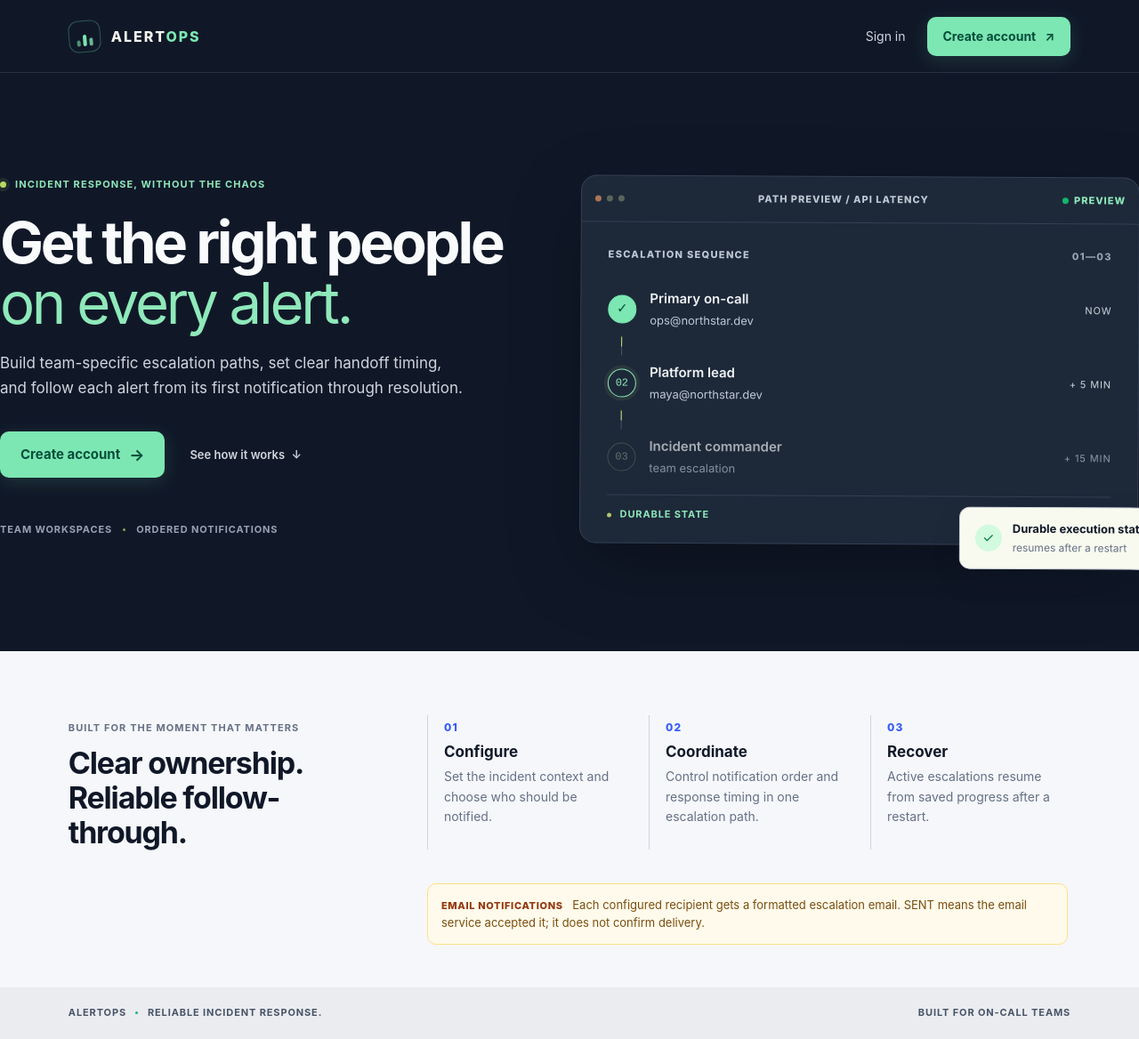
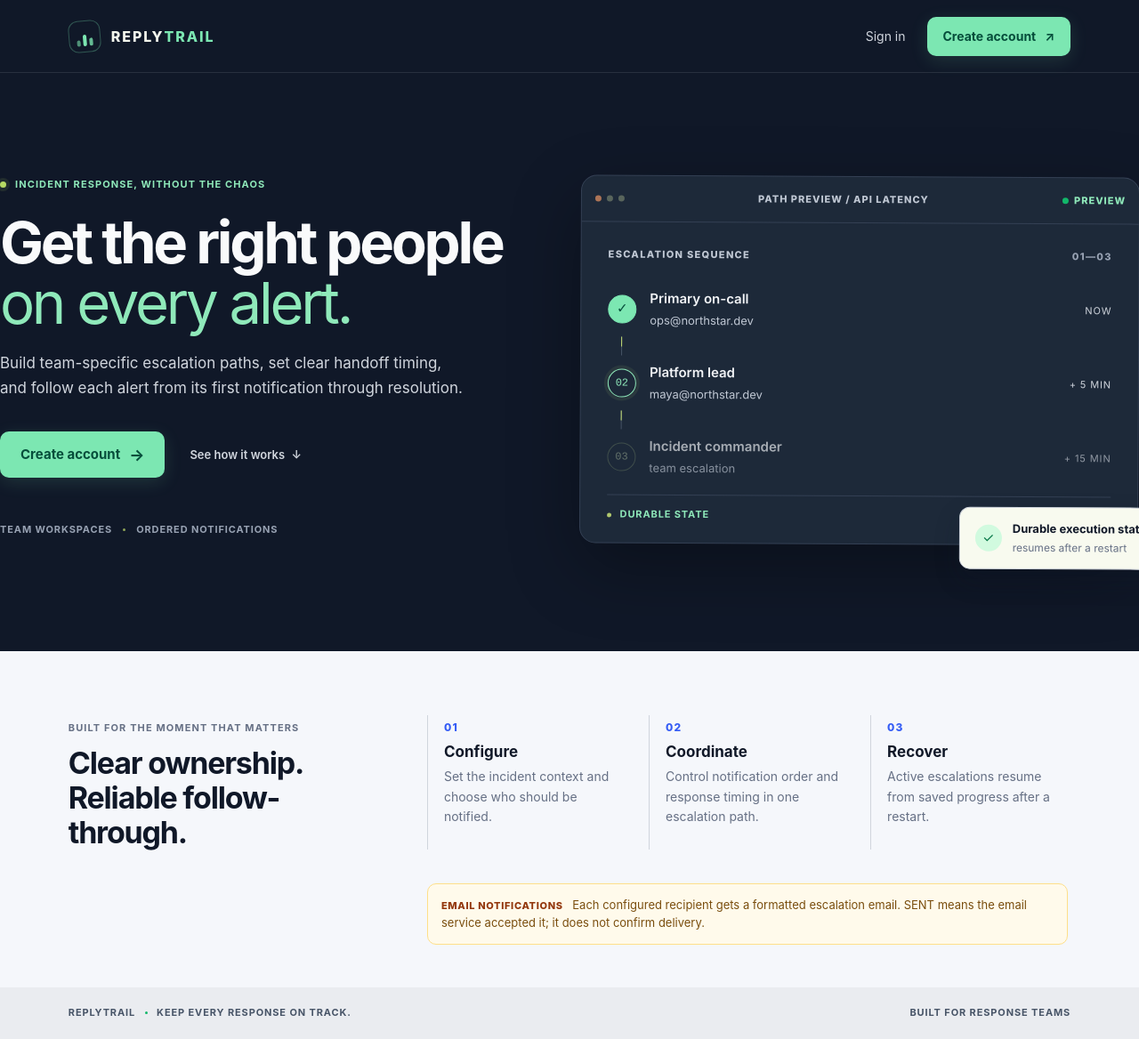
Before and after one commit to 1hemant2/alert_ops, a React (Vite) app in the folder ui/: page / in a window 1280 px wide. Shown: the whole page at 89% size. Built offline with nearby package versions, Linux system fonts and the light colour scheme; no server answers.

Commit message:
Rebrand frontend surfaces as ReplyTrail

```diff
--- a/ui/index.html
+++ b/ui/index.html
@@ -4,8 +4,8 @@
     <meta charset="UTF-8" />
     <meta name="viewport" content="width=device-width, initial-scale=1.0" />
     <meta name="theme-color" content="#101918" />
-    <meta name="description" content="Configure and inspect reliable alert escalation workflows." />
-    <title>AlertOps — escalation control room</title>
+    <meta name="description" content="ReplyTrail keeps every team response on track with ordered, durable escalation paths." />
+    <title>ReplyTrail — keep every response on track</title>
   </head>
   <body>
     <div id="root"></div>
--- a/ui/src/App.tsx
+++ b/ui/src/App.tsx
@@ -48,8 +48,9 @@ function HomeRedirect() {
   return <PublicPage />
 }
 
+// Renders the fallback for unknown application routes.
 function NotFound() {
-  return <main className="not-found"><span className="eyebrow">404 / ROUTE NOT FOUND</span><h1>This path is out of sequence.</h1><a className="button button-primary" href="/">Return to AlertOps</a></main>
+  return <main className="not-found"><span className="eyebrow">404 / ROUTE NOT FOUND</span><h1>This path is out of sequence.</h1><a className="button button-primary" href="/">Return to ReplyTrail</a></main>
 }
 
 function AppRoutes() {
--- a/ui/src/api/client.ts
+++ b/ui/src/api/client.ts
@@ -12,6 +12,7 @@ export class ApiError extends Error {
 
 type RequestOptions = RequestInit & { public?: boolean }
 
+// Sends an API request and converts common failures into safe user copy.
 export async function request<T>(path: string, options: RequestOptions = {}): Promise<T> {
   const { public: isPublic = false, headers, ...init } = options
   const token = isPublic ? null : sessionStorage.getItem('alertops.token')
@@ -51,7 +52,7 @@ export async function request<T>(path: string, options: RequestOptions = {}): Pr
           ? 'This record could not be found in the current team.'
           : response.status === 400
             ? 'Check the submitted values and try again.'
-            : 'AlertOps could not complete that request. Try again.')
+            : 'ReplyTrail could not complete that request. Try again.')
     throw new ApiError(message, response.status)
   }
 
--- a/ui/src/components/AppShell.tsx
+++ b/ui/src/components/AppShell.tsx
@@ -4,6 +4,7 @@ import { useSession } from '../app/useSession'
 import { teamRoleLabel } from '../features/teams/teamRoles'
 import { NavIcon } from './NavIcon'
 
+// Renders the signed-in ReplyTrail workspace shell.
 export function AppShell() {
   const { team, logout } = useSession()
   const navigate = useNavigate()
@@ -21,7 +22,7 @@ export function AppShell() {
       <aside className="sidebar">
         <NavLink className="brand" to={base}>
           <span className="brand-icon"><b /><b /><b /></span>
-          <span>ALERT<span>OPS</span></span>
+          <span>REPLY<span>TRAIL</span></span>
         </NavLink>
         <div className="workspace-label">WORKSPACE</div>
         <button className="workspace-switch" onClick={() => navigate('/teams')}>
@@ -41,12 +42,12 @@ export function AppShell() {
         <div className="sidebar-bottom">
           <div className="sidebar-system"><span className="queue-mark"><NavIcon name="escalations" /></span><span><strong>Escalation engine</strong><small>Ordered, durable handoffs</small></span></div>
           <button className="nav-item logout-button" onClick={signOut}><span className="nav-glyph"><NavIcon name="signout" /></span>Sign out</button>
-          <div className="sidebar-version">ALERTOPS <span>WORKSPACE</span></div>
+          <div className="sidebar-version">REPLYTRAIL <span>WORKSPACE</span></div>
         </div>
       </aside>
       <main className="main-column">
         <header className="topbar">
-          <div className="topbar-crumb"><span>Workspace</span><b>/</b><strong>{team?.name ?? 'AlertOps'}</strong></div>
+          <div className="topbar-crumb"><span>Workspace</span><b>/</b><strong>{team?.name ?? 'ReplyTrail'}</strong></div>
           <div className="topbar-right"><span className="api-indicator"><i />TEAM WORKSPACE</span><button className="avatar-button" onClick={signOut} title="Sign out"><NavIcon name="signout" /></button></div>
         </header>
         <div className="page-content"><Outlet /></div>
--- a/ui/src/features/auth/AuthPages.tsx
+++ b/ui/src/features/auth/AuthPages.tsx
@@ -8,6 +8,7 @@ import { Button, Field, InlineNotice } from '../../components/Elements'
 
 const PENDING_VERIFICATION_EMAIL_KEY = 'alertops.pending-verification-email'
 
+// Renders the ReplyTrail sign-in form.
 export function LoginPage() {
   const [email, setEmail] = useState('')
   const [password, setPassword] = useState('')
@@ -35,22 +36,23 @@ export function LoginPage() {
 
   return (
     <div className="auth-page">
-      <Link className="brand" to="/"><span className="brand-icon"><b /><b /><b /></span><span>ALERT<span>OPS</span></span></Link>
+      <Link className="brand" to="/"><span className="brand-icon"><b /><b /><b /></span><span>REPLY<span>TRAIL</span></span></Link>
       <div className="auth-card">
-        <span className="eyebrow">WELCOME BACK</span><h1>Sign in to AlertOps</h1><p>Pick up where your incident workflows left off.</p>
+        <span className="eyebrow">WELCOME BACK</span><h1>Sign in to ReplyTrail</h1><p>Pick up where your response workflows left off.</p>
         <form onSubmit={submit} className="form-stack">
           <Field label="Email"><input autoComplete="email" type="email" required value={email} onChange={event => setEmail(event.target.value)} placeholder="you@company.com" /></Field>
           <Field label="Password"><input autoComplete="current-password" type="password" required value={password} onChange={event => setPassword(event.target.value)} placeholder="Your password" /></Field>
           {loginMutation.error && <div role="alert" className="form-error">{loginMutation.error.message}</div>}
           <Button className="button-full" disabled={loginMutation.isPending}>{loginMutation.isPending ? 'Signing in…' : 'Sign in'} <span>→</span></Button>
         </form>
-        <div className="auth-switch">New to AlertOps? <Link to="/register">Create an account</Link></div>
+        <div className="auth-switch">New to ReplyTrail? <Link to="/register">Create an account</Link></div>
       </div>
-      <div className="auth-caption">ALERTOPS <i /> DURABLE, ORDERED ESCALATION</div>
+      <div className="auth-caption">REPLYTRAIL <i /> KEEP EVERY RESPONSE ON TRACK</div>
     </div>
   )
 }
 
+// Renders the ReplyTrail account registration form.
 export function RegisterPage() {
   const [name, setName] = useState('')
   const [email, setEmail] = useState('')
@@ -72,7 +74,7 @@ export function RegisterPage() {
 
   return (
     <div className="auth-page">
-      <Link className="brand" to="/"><span className="brand-icon"><b /><b /><b /></span><span>ALERT<span>OPS</span></span></Link>
+      <Link className="brand" to="/"><span className="brand-icon"><b /><b /><b /></span><span>REPLY<span>TRAIL</span></span></Link>
       <div className="auth-card">
         <span className="eyebrow">GET STARTED</span><h1>Create your account</h1><p>Build a workspace and walk through a live escalation.</p>
         <form onSubmit={submit} className="form-stack">
@@ -84,11 +86,12 @@ export function RegisterPage() {
         </form>
         <div className="auth-switch">Already have an account? <Link to="/login">Sign in</Link></div>
       </div>
-      <div className="auth-caption">ALERTOPS <i /> DURABLE, ORDERED ESCALATION</div>
+      <div className="auth-caption">REPLYTRAIL <i /> KEEP EVERY RESPONSE ON TRACK</div>
     </div>
   )
 }
 
+// Renders account email verification and resend actions.
 export function VerifyEmailPage() {
   const [searchParams] = useSearchParams()
   const location = useLocation()
@@ -124,18 +127,18 @@ export function VerifyEmailPage() {
 
   return (
     <div className="auth-page">
-      <Link className="brand" to="/"><span className="brand-icon"><b /><b /><b /></span><span>ALERT<span>OPS</span></span></Link>
+      <Link className="brand" to="/"><span className="brand-icon"><b /><b /><b /></span><span>REPLY<span>TRAIL</span></span></Link>
       <div className="auth-card">
         <span className="eyebrow">ACCOUNT SECURITY</span>
         <h1>{emailVerified ? 'Email verified' : 'Verify your email'}</h1>
         {emailVerified ? (
           <>
-            <p>Your AlertOps account is ready. You can now create teams and accept invitations.</p>
+            <p>Your ReplyTrail account is ready. You can now create teams and accept invitations.</p>
             <Button className="button-full" onClick={continueAfterEmailVerification}>Continue <span>→</span></Button>
           </>
         ) : verificationTokenFromUrl ? (
           <>
-            <p>Confirm this email address to unlock your AlertOps workspace.</p>
+            <p>Confirm this email address to unlock your ReplyTrail workspace.</p>
             {verifyEmailMutation.error && <div role="alert" className="form-error">{verifyEmailMutation.error.message}</div>}
             <Button className="button-full" disabled={verifyEmailMutation.isPending} onClick={() => verifyEmailMutation.mutate()}>
               {verifyEmailMutation.isPending ? 'Verifying…' : 'Verify email'} <span>→</span>
@@ -162,9 +165,9 @@ export function VerifyEmailPage() {
             </Button>
           </>
         )}
-        <div className="auth-switch"><Link to="/">Return to AlertOps</Link></div>
+        <div className="auth-switch"><Link to="/">Return to ReplyTrail</Link></div>
       </div>
-      <div className="auth-caption">ALERTOPS <i /> DURABLE, ORDERED ESCALATION</div>
+      <div className="auth-caption">REPLYTRAIL <i /> KEEP EVERY RESPONSE ON TRACK</div>
     </div>
   )
 }
--- a/ui/src/features/escalations/AcknowledgeEscalationPage.tsx
+++ b/ui/src/features/escalations/AcknowledgeEscalationPage.tsx
@@ -6,21 +6,23 @@ import type { EscalationAcknowledgement, EscalationResolution } from '../../api/
 import { Button } from '../../components/Elements'
 import { formatDate } from '../../lib/format'
 
+// Formats safe errors for the acknowledgement preview and confirmation.
 function acknowledgementError(error: Error | null): string {
   if (error instanceof ApiError) {
     if (error.status === 410) return 'This acknowledgement window has closed. Ask your team to review the escalation.'
     if (error.status === 409) return 'This escalation has moved on, or another recipient already acknowledged it.'
     if (error.status === 400) return 'This acknowledgement link is invalid. Open the link from the original email.'
   }
-  return error?.message ?? 'AlertOps could not load this acknowledgement link.'
+  return error?.message ?? 'ReplyTrail could not load this acknowledgement link.'
 }
 
+// Formats safe errors for the resolution confirmation.
 function resolutionError(error: Error | null): string {
   if (error instanceof ApiError) {
     if (error.status === 409) return 'This resolution window has closed or the escalation was already advanced.'
     if (error.status === 400) return 'This resolution link is invalid. Open the link from the original email.'
   }
-  return error?.message ?? 'AlertOps could not resolve this escalation.'
+  return error?.message ?? 'ReplyTrail could not resolve this escalation.'
 }
 
 // Explains whether acknowledgement started an active resolution window.
@@ -36,14 +38,16 @@ function AcknowledgedMessage({ result }: { result: EscalationAcknowledgement })
 }
 
 // Confirms that the active resolution window has ended successfully.
+// Renders the success state after an escalation is resolved.
 function ResolvedMessage({ result }: { result: EscalationResolution }) {
   return <div className="notice notice-success" role="status">
     <strong>Escalation resolved</strong>
-    <div>AlertOps stopped the remaining response steps for “{result.escalationName}”.</div>
+    <div>ReplyTrail stopped the remaining response steps for “{result.escalationName}”.</div>
     {result.resolvedAt && <small>Resolved by {result.resolvedBy ?? 'the current recipient'} at {formatDate(result.resolvedAt)}.</small>}
   </div>
 }
 
+// Renders the public acknowledgement and resolution action page.
 export function AcknowledgeEscalationPage() {
   const [searchParams] = useSearchParams()
   const token = searchParams.get('token') ?? ''
@@ -107,6 +111,6 @@ export function AcknowledgeEscalationPage() {
               </>}
       <div className="acknowledgement-footnote">This link is for {preview.data?.recipientEmail ?? 'the person assigned to this step'} and expires {preview.data ? formatDate(preview.data.expiresAt) : 'after a limited time'}. {acknowledgedResult?.resolutionDeadline ? `Resolve before ${formatDate(acknowledgedResult.resolutionDeadline)}.` : ''}</div>
     </div>
-    <div className="auth-caption">ALERTOPS <i /> DURABLE, ORDERED ESCALATION</div>
+    <div className="auth-caption">REPLYTRAIL <i /> KEEP EVERY RESPONSE ON TRACK</div>
   </div>
 }
--- a/ui/src/features/escalations/EscalateNowPage.tsx
+++ b/ui/src/features/escalations/EscalateNowPage.tsx
@@ -6,23 +6,26 @@ import type { EscalationManualAction } from '../../api/types'
 import { Button } from '../../components/Elements'
 import { formatDate } from '../../lib/format'
 
+// Formats safe errors for the Escalate now preview and confirmation.
 function manualActionError(error: Error | null): string {
   if (error instanceof ApiError) {
     if (error.status === 410) return 'This Escalate now link has expired.'
     if (error.status === 409) return 'This escalation has advanced or its response window has closed. The link cannot change a later step.'
     if (error.status === 400) return 'This Escalate now link is invalid. Open the complete link from your email.'
   }
-  return error?.message ?? 'AlertOps could not load this Escalate now link.'
+  return error?.message ?? 'ReplyTrail could not load this Escalate now link.'
 }
 
+// Renders the success state after the next response is scheduled.
 function CompletedAction({ result }: { result: EscalationManualAction }) {
   return <div className="notice notice-success" role="status">
     <strong>Next notification scheduled</strong>
-    <div>AlertOps removed the wait for the next response step in “{result.escalationName}”.</div>
+    <div>ReplyTrail removed the wait for the next response step in “{result.escalationName}”.</div>
     {result.targetRecipientEmail && <small>The next notification is assigned to {result.targetRecipientEmail}.</small>}
   </div>
 }
 
+// Renders the public Escalate now action page.
 export function EscalateNowPage() {
   const [searchParams] = useSearchParams()
   const token = searchParams.get('token') ?? ''
@@ -41,7 +44,7 @@ export function EscalateNowPage() {
       <span className="eyebrow">ESCALATION RESPONSE</span>
       <h1>{completed ? 'Next step scheduled' : preview.data && !preview.data.actionAvailable ? 'Escalate now unavailable' : 'Escalate this alert now'}</h1>
       <p>{completed
-        ? 'The next response step is now due and will be delivered by AlertOps.'
+        ? 'The next response step is now due and will be delivered by ReplyTrail.'
         : 'This read-only preview checks the current saved step before you confirm.'}</p>
 
       {!token && <div className="form-error" role="alert">The Escalate now link is missing its token. Open the complete link from your email.</div>}
@@ -67,6 +70,6 @@ export function EscalateNowPage() {
           </>}
       <div className="acknowledgement-footnote">This link is scoped to the current response step. The saved response deadline is {preview.data?.actionDeadline ? formatDate(preview.data.actionDeadline) : 'not available'}.</div>
     </div>
-    <div className="auth-caption">ALERTOPS <i /> DURABLE, ORDERED ESCALATION</div>
+    <div className="auth-caption">REPLYTRAIL <i /> KEEP EVERY RESPONSE ON TRACK</div>
   </div>
 }
--- a/ui/src/features/escalations/EscalationDetailPage.tsx
+++ b/ui/src/features/escalations/EscalationDetailPage.tsx
@@ -68,7 +68,7 @@ function activityLabel(event: EscalationHistoryEvent): string {
 
 // Describes the safe actor information returned by the history endpoint.
 function activityActor(event: EscalationHistoryEvent): string {
-  return event.actorType === 'SYSTEM' ? 'AlertOps system' : event.actorEmail ?? 'Team member'
+  return event.actorType === 'SYSTEM' ? 'ReplyTrail system' : event.actorEmail ?? 'Team member'
 }
 
 // Formats safe step, recipient, attempt, and timing details without exposing raw metadata.
@@ -120,6 +120,7 @@ function taskMetadataValue(value?: string | null): string {
 }
 
 // Displays the current escalation, saved step progress, and activity history.
+// Renders the saved escalation progress and activity history.
 export function EscalationDetailPage() {
   const { teamId = '', escalationId = '' } = useParams()
   const [scheduleDate, setScheduleDate] = useState('')
@@ -268,7 +269,7 @@ export function EscalationDetailPage() {
     <div className="back-link-row"><Link to={`/app/${teamId}/escalations`}>← Escalations</Link><span> / </span><span>{item.name}</span></div>
     <PageHeader eyebrow={`EXECUTION / ${item.id.slice(0, 8).toUpperCase()}`} title={item.name} description="Durable progress for this team scoped escalation." action={<StatusBadge status={item.status} />} />
     <InlineNotice>Each active step emails its configured recipient with the task context. SENT means the email service accepted the message; it does not confirm delivery.</InlineNotice>
-    {item.status === 'START_FAILED' && <InlineNotice tone="error"><strong>This scheduled escalation could not start.</strong> AlertOps exhausted its start retries. A notification was queued for the scheduler owner and team administrators; undelivered notifications retry and recover after restart.</InlineNotice>}
+    {item.status === 'START_FAILED' && <InlineNotice tone="error"><strong>This scheduled escalation could not start.</strong> ReplyTrail exhausted its start retries. A notification was queued for the scheduler owner and team administrators; undelivered notifications retry and recover after restart.</InlineNotice>}
     {scheduled && item.scheduledStartAt && <Card className="schedule-management-card">
       <div className="card-heading"><div><span className="eyebrow">SCHEDULED START</span><h2>{formatDate(item.scheduledStartAt)}</h2></div><StatusBadge status="SCHEDULED" /></div>
       <p className="form-intro">Configured timezone: {item.scheduleTimezone ?? 'UTC'}. You can change or cancel this one-time start before it begins.</p>
--- a/ui/src/features/teams/JoinTeamPage.tsx
+++ b/ui/src/features/teams/JoinTeamPage.tsx
@@ -8,6 +8,7 @@ import { teamRoleDescription, teamRoleLabel } from './teamRoles'
 
 const PENDING_INVITE_KEY = 'alertops.pending-invite'
 
+// Renders the ReplyTrail invitation preview and acceptance flow.
 export function JoinTeamPage() {
   const [searchParams, setSearchParams] = useSearchParams()
   const navigate = useNavigate()
@@ -42,7 +43,7 @@ export function JoinTeamPage() {
   })
 
   return <div className="auth-page join-page">
-    <Link className="brand" to="/"><span className="brand-icon"><b /><b /><b /></span><span>ALERT<span>OPS</span></span></Link>
+    <Link className="brand" to="/"><span className="brand-icon"><b /><b /><b /></span><span>REPLY<span>TRAIL</span></span></Link>
     <Card className="auth-card join-card">
       <span className="eyebrow">TEAM INVITATION</span>
       {!inviteToken ? <>
@@ -57,7 +58,7 @@ export function JoinTeamPage() {
         <ErrorState message={preview.error.message} onRetry={() => void preview.refetch()} />
       </> : <>
         <h1>Join {preview.data.teamName}</h1>
-        <p>You’ve been invited to join this AlertOps team as a <strong>{teamRoleLabel(preview.data.role).toLowerCase()}</strong>.</p>
+        <p>You’ve been invited to join this ReplyTrail team as a <strong>{teamRoleLabel(preview.data.role).toLowerCase()}</strong>.</p>
         <p>{teamRoleDescription(preview.data.role)}</p>
         <dl className="invite-summary">
           <div><dt>Invited email</dt><dd>{preview.data.email}</dd></div>
@@ -77,6 +78,6 @@ export function JoinTeamPage() {
         </>}
       </>}
     </Card>
-    <div className="auth-caption">ALERTOPS <i /> DURABLE, ORDERED ESCALATION</div>
+    <div className="auth-caption">REPLYTRAIL <i /> KEEP EVERY RESPONSE ON TRACK</div>
   </div>
 }
--- a/ui/src/pages/PublicPage.tsx
+++ b/ui/src/pages/PublicPage.tsx
@@ -1,6 +1,7 @@
 import { Link, Navigate } from 'react-router'
 import { useSession } from '../app/useSession'
 
+// Renders the public ReplyTrail landing page.
 export function PublicPage() {
   const { token, team } = useSession()
   if (token && team) return <Navigate to={`/app/${team.id}`} replace />
@@ -8,7 +9,7 @@ export function PublicPage() {
   return (
     <div className="public-page">
       <header className="public-header">
-        <Link className="brand brand-light" to="/"><span className="brand-icon"><b /><b /><b /></span><span>ALERT<span>OPS</span></span></Link>
+        <Link className="brand brand-light" to="/"><span className="brand-icon"><b /><b /><b /></span><span>REPLY<span>TRAIL</span></span></Link>
         <div><Link className="public-login" to="/login">Sign in</Link><Link className="button button-lime" to={token ? '/teams' : '/register'}>{token ? 'Open workspace' : 'Create account'} <span>↗</span></Link></div>
       </header>
       <main className="public-main">
@@ -42,7 +43,7 @@ export function PublicPage() {
         </div>
         <div className="delivery-note"><span>EMAIL NOTIFICATIONS</span> Each configured recipient gets a formatted escalation email. SENT means the email service accepted it; it does not confirm delivery.</div>
       </section>
-      <footer className="public-footer"><span>ALERTOPS <i /> RELIABLE INCIDENT RESPONSE.</span><span>BUILT FOR ON-CALL TEAMS</span></footer>
+      <footer className="public-footer"><span>REPLYTRAIL <i /> KEEP EVERY RESPONSE ON TRACK.</span><span>BUILT FOR RESPONSE TEAMS</span></footer>
     </div>
   )
 }
```
